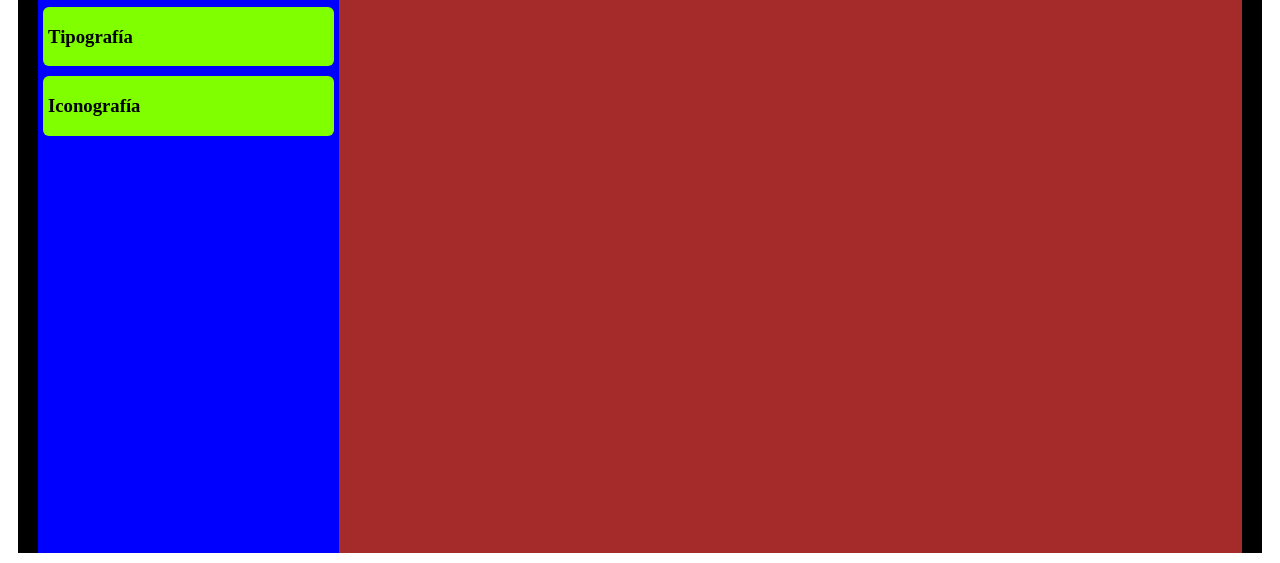
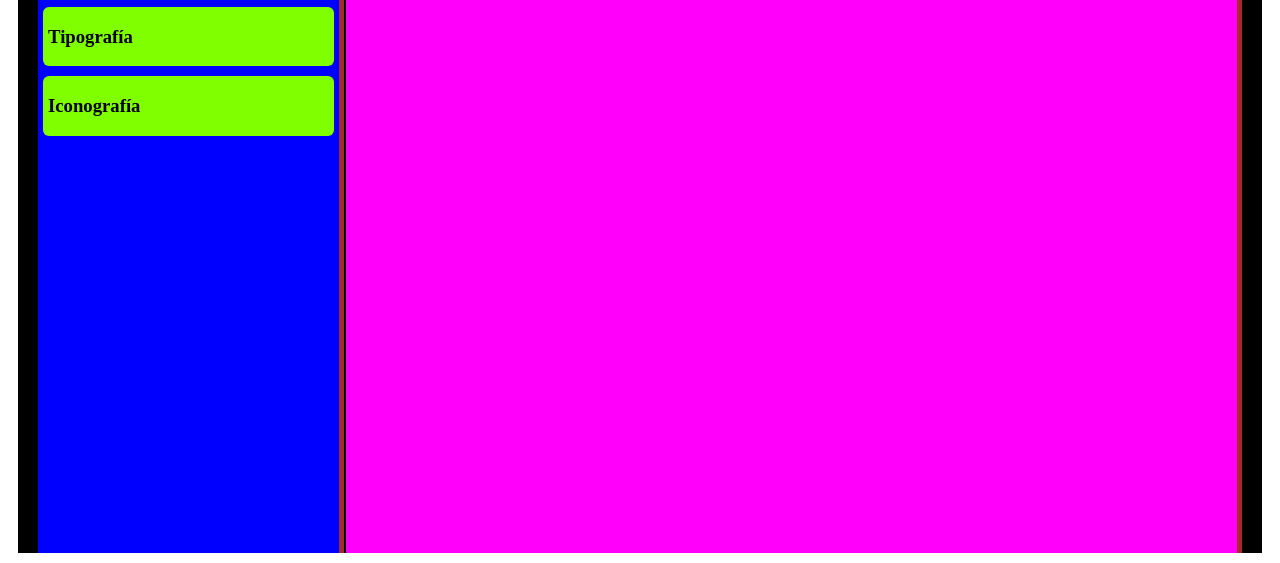
Before and after one commit to dgutper960/DIW_2324, a plain HTML site: page GuiaEstilosX/index.html in a window 1280 px wide. Shown: the part 277-840 px from the top of the page. Drawn offline with Linux system fonts and the light colour scheme.

Commit message:
adicion del último código

```diff
--- a/GuiaEstilosX/styles.css
+++ b/GuiaEstilosX/styles.css
@@ -56,3 +56,15 @@ a {
     background-color: rgb(81, 160, 2);
 
 }
+
+.zonaContenido {
+    grid-column: 2 / 5;
+    margin: 5px;
+    padding-left: 5px;
+
+    border-radius: 6px;
+    border-left: 2px solid black;
+    border-top: 2px solid black;
+
+    background-color: rgb(255, 0, 251);
+}
```
